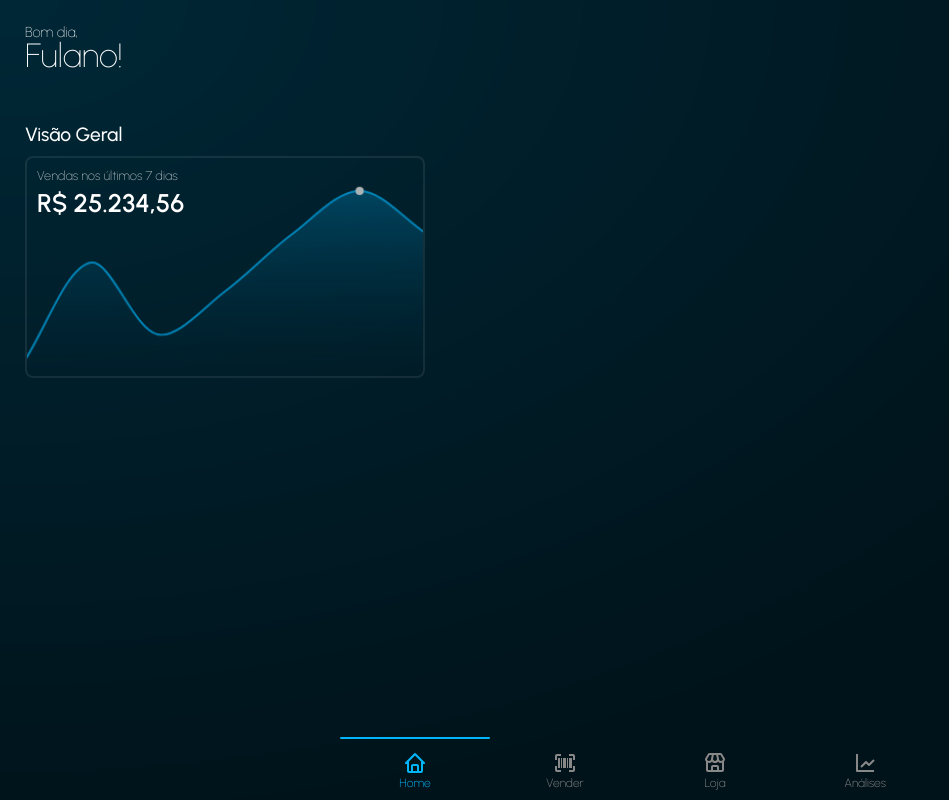
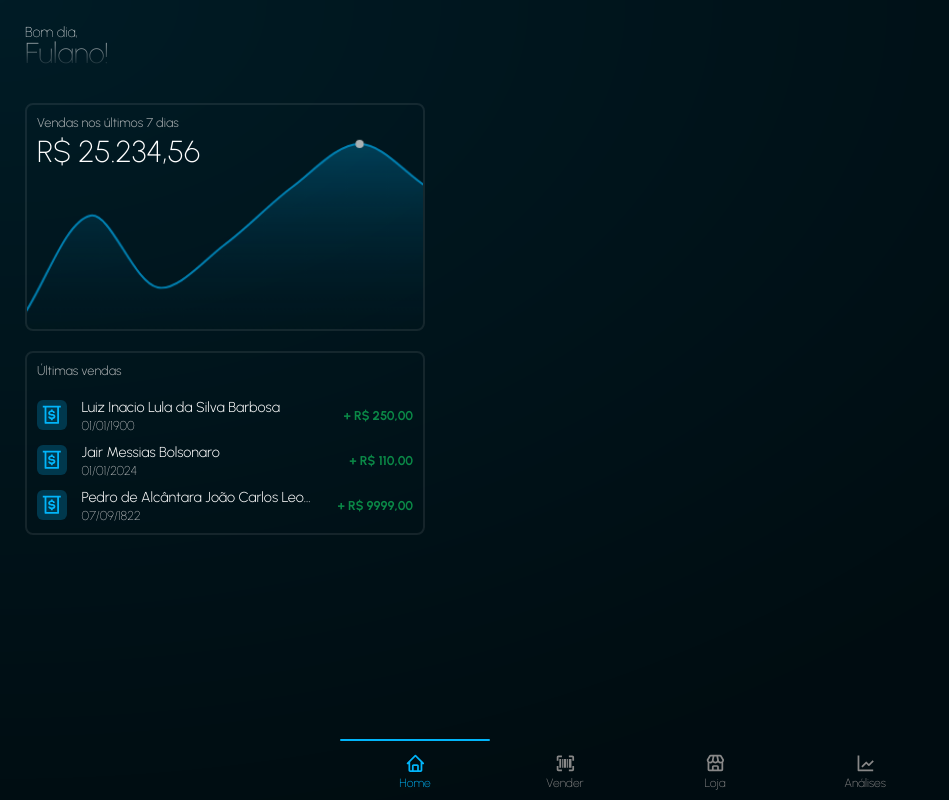
Before and after one commit to Gepetto-FIAP/tradebox, a Next.js app: page /seller in a window 1280 px wide. Shown: the whole page, without its empty margins (0-949 px from the left). Built offline with nearby package versions, Linux system fonts and the light colour scheme.

Commit message:
added card on dashboard seller

```diff
--- a/app/(dashboard)/layout.module.css
+++ b/app/(dashboard)/layout.module.css
@@ -10,9 +10,9 @@
     left: 0;
     width: 100%;
     height: 100%;
-    backdrop-filter: brightness(0.75);
+    backdrop-filter: brightness(0.5);
     background: radial-gradient(at 0% 0%,
-                rgb(0 0 0 / 5%) 0%,
+                rgb(0 0 0 / 0%) 0%,
                 rgb(0 0 0 / 55%) 75%);
 }
 
--- a/app/(dashboard)/seller/page.module.css
+++ b/app/(dashboard)/seller/page.module.css
@@ -2,8 +2,11 @@
     display: flex;
     flex-direction: column;
     line-height: 1;
-    padding: 25px;
-    color: #fff;
+    padding: 25px 25px 0px;
+    color: var(--color-text);
+
+
+    mask-image: linear-gradient(to bottom, black 40%, transparent 101%);
 }
 
 .greeting {
@@ -13,7 +16,7 @@
 
 .name {
     font-weight: 100;
-    font-size: 2.1rem;
+    font-size: 1.8rem;
 }
 
 .content {
@@ -23,18 +26,21 @@
     width: 100%;
     padding: 25px;
     overflow-x: auto;
+
+    gap: 10px;
 }
 
 .chart_wrapper {
     display: flex;
     justify-content: center;
     align-items: center;
-    border: 2px solid #ffffff15;
+    border: 2px solid var(--color-border);
     overflow: hidden;
     border-radius: 8px;
     width: 100%;
     max-width: 400px;
 }
+
 
 .chart_container {
     display: flex;
@@ -46,19 +52,12 @@
     padding: 10px 0 0 10px;
 }
 
-.chart_label {
-    color: var(--color-secondary);
-    font-weight: 200;
-    font-size: 0.8rem;
-    opacity: 0.75;
-}
-
 .chart_value {
     color: var(--color-primary);
-    font-size: 1.6rem;
-    font-weight: 600;
-    margin-top: 5px;
-    color: #fff;
+    font-size: 1.9rem;
+    font-weight: 200;
+    margin-top: 3px;
+    color: var(--color-text);
 }
 
 .chart {
@@ -73,8 +72,49 @@
 }
 
 .title {
-    font-size: 1.2rem;
-    font-weight: 500;
-    color: #fff;
+    font-size: 1rem;
+    font-weight: 100;
+    color:  var(--color-text);
     margin-bottom: 10px;
+    display: none; /* remover depois */
 }
+
+.recent_orders_wrapper {
+    display: flex;
+    justify-content: center;
+    align-items: center;
+    border: 2px solid var(--color-border);
+    overflow: hidden;
+    border-radius: 8px;
+    width: 100%;
+    max-width: 400px;
+}
+
+.orders_container {
+    display: flex;
+    flex-direction: column;
+    width: 100%;
+}
+
+.orders_content {
+    display: flex;
+    flex-direction: column;
+    width: 100%;
+    padding: 10px;
+    gap: 10px;
+}
+
+.card_label {
+    color: var(--color-secondary);
+    font-weight: 300;
+    font-size: 0.8em;
+    opacity: 0.75;
+}
+
+.recent_orders {
+    display: flex;
+    flex-direction: column;
+    width: 100%;
+    padding: 10px;
+    gap: 10px;
+}
--- a/app/(dashboard)/seller/page.tsx
+++ b/app/(dashboard)/seller/page.tsx
@@ -1,5 +1,6 @@
 import SalesChart from '@/components/SalesChart'; //teste
 import styles from './page.module.css';
+import RecentOrders from '@/components/RecentOrders/RecentOrders';
 
 export default function Seller() {
   return (
@@ -9,20 +10,37 @@ export default function Seller() {
         <div className={styles.name}>Fulano!</div>
       </div>
       <div className={styles.content}>
-        <div className={styles.title}>
-          Visão Geral
+        <div>
+          <h2 className={styles.title}>Visão geral</h2>
         </div>
         <div className={styles.chart_wrapper}>
           <div className={styles.chart_container}>
             <div className={styles.chart_content}>
-              <div className={styles.chart_label}>Vendas nos últimos 7 dias</div>
+              <div className={styles.card_label}>Vendas nos últimos 7 dias</div>
               <div className={styles.chart_value}>R$ 25.234,56</div>
             </div>
             <div className={styles.chart}>
-              <SalesChart colorStart={"#01b3fa70"} colorEnd={"transparent"} colorBorder={"#01b5fa"} />
+              <SalesChart colorStart={"#01b5fa70"} colorEnd={"transparent"} colorBorder={"#01b5fa"} />
             </div>
           </div>
         </div>
+
+        <div>
+          <h2 className={styles.title}>Pedidos recentes</h2>
+        </div>
+
+        <div className={styles.recent_orders_wrapper}>
+          <div className={styles.orders_container}>
+            <div className={styles.orders_content}>
+              <div className={styles.card_label}>Últimas vendas</div>
+            </div>
+            <div className={styles.recent_orders}>
+              <RecentOrders/>
+            </div>
+          </div>
+        </div>
+
+
 
       </div>
 
--- a/app/(site)/page.tsx
+++ b/app/(site)/page.tsx
@@ -1,9 +1,10 @@
+import Link from 'next/link';
 
 export default function Home() {
   return (
     <div>
       <h1>
-        Olá mundo!
+        <Link href="/seller">Dashboard</Link >
       </h1>
     </div>
   );
--- a/app/styles/globals.css
+++ b/app/styles/globals.css
@@ -3,9 +3,9 @@
   --color-bg-light: #ffffff;
   --color-primary: #01b5fa;
   --color-secondary: #e0e0e0;
-  --color-text: #222;
+  --color-text: #fff;
   --color-muted: #888;
-  --color-border: #ddd;
+  --color-border: #ffffff15;
 }
 
 * {
--- a/components/BottomNav/BottomNav.module.css
+++ b/components/BottomNav/BottomNav.module.css
@@ -3,6 +3,9 @@
   display: flex;
   align-items: center;
   justify-content: space-between;
+
+  -webkit-tap-highlight-color: rgba(255, 255, 255, 0.05)
+
 }
 
 .slider {
@@ -30,7 +33,7 @@
   border-radius: 10px;
   text-decoration: none;
   z-index: 1;
-  gap: 1px;
+  gap: 2px;
   flex: 1 1 0px;
   overflow: hidden;
   transition: .3s;
@@ -44,7 +47,7 @@
 }
 
 .icon {
-  font-size: 1.5rem;
+  font-size: 1.3rem;
   color: var(--color-muted);
   transition: color 0.2s;
 }
--- /dev/null
+++ b/components/RecentOrders/RecentOrders.module.css
@@ -0,0 +1,70 @@
+.orders_list {
+    display: flex;
+    flex-direction: column;
+    list-style: none;
+    margin: 0;
+    padding: 0;
+    gap: 10px;
+}
+
+.order_item {
+    display: flex;
+    align-items: center;
+    gap: 15px;
+    justify-content: space-between;
+}
+
+.order_icon {
+    display: flex;
+    justify-content: center;
+    align-items: center;
+    background: var(--color-bg-dark);
+    border-radius: 6px;
+    padding: 4px;
+    font-size: 1.35rem;
+    color: var(--color-primary);
+    transition: color 0.2s;
+
+}
+
+.order_info {
+    display: flex;
+    flex-direction: column;
+    color: var(--color-text);
+    gap: 2px;
+}
+
+.order_customer {
+    font-size: .9rem;
+    font-weight: 300;
+    color: var(--color-text);
+
+    white-space: nowrap;
+    overflow: hidden;
+    text-overflow: ellipsis;
+    width: 230px;
+    max-width: 230px;
+    display: block;
+}
+
+.order_date {
+    font-size: .8rem;
+    font-weight: 100;
+    color: var(--color-secondary);
+}
+
+.order_amount {
+    font-size: .8rem;
+    font-weight: 700;
+    color: #0a8947;
+    text-align: end;
+
+
+    white-space: nowrap;
+    overflow: hidden;
+    text-overflow: ellipsis;
+    width: 150px;
+    max-width: 150px;
+    display: block;
+
+}
--- /dev/null
+++ b/components/RecentOrders/RecentOrders.tsx
@@ -0,0 +1,61 @@
+import { BiMoneyWithdraw } from "react-icons/bi";
+import styles from './RecentOrders.module.css';
+
+export default function RecentOrders() {
+  return (
+    <div>
+        <ul className={styles.orders_list}>
+            <li className={styles.order_item}>
+                <div className={styles.order_icon}>
+                    <BiMoneyWithdraw />
+                </div>
+                <div className={styles.order_info}>
+                    <div className={styles.order_customer}>
+                        Luiz Inacio Lula da Silva Barbosa
+                    </div>
+                    <div className={styles.order_date}>
+                        01/01/1900
+                    </div>
+                </div>
+                <div className={styles.order_amount}>
+                    + R$ 250,00
+                </div>
+            </li>
+
+            <li className={styles.order_item}>
+                <div className={styles.order_icon}>
+                    <BiMoneyWithdraw />
+                </div>
+                <div className={styles.order_info}>
+                    <div className={styles.order_customer}>
+                        Jair Messias Bolsonaro
+                    </div>
+                    <div className={styles.order_date}>
+                        01/01/2024
+                    </div>
+                </div>
+                <div className={styles.order_amount}>
+                    + R$ 110,00
+                </div>
+            </li>
+
+            <li className={styles.order_item}>
+                <div className={styles.order_icon}>
+                    <BiMoneyWithdraw />
+                </div>
+                <div className={styles.order_info}>
+                    <div className={styles.order_customer}>
+                        Pedro de Alcântara João Carlos Leopoldo Salvador Bibiano Francisco
+                    </div>
+                    <div className={styles.order_date}>
+                        07/09/1822
+                    </div>
+                </div>
+                <div className={styles.order_amount}>
+                    + R$ 9999,00
+                </div>
+            </li>
+        </ul>
+    </div>
+  );
+}
--- a/components/SalesChart.tsx
+++ b/components/SalesChart.tsx
@@ -48,13 +48,13 @@ export default function SalesChart({ colorStart, colorEnd, colorBorder }: SalesC
       label: 'Vendas',
       data: axisX,
       borderWidth: 2,
-      borderColor: colorBorder || '#fff',
+      borderColor: colorBorder,
       tension: 0.333,
       fill: true,
       pointRadius: axisX.map((value) => (value === Math.max(...axisX) ? 4 : 0)),
       pointBackgroundColor: "#fff",
       pointHoverRadius: 4,
-      pointHoverBackgroundColor: colorBorder,
+      pointHoverBackgroundColor: colorBorder || "#000",
       pointBorderWidth: 0,
     },
   ],
```
